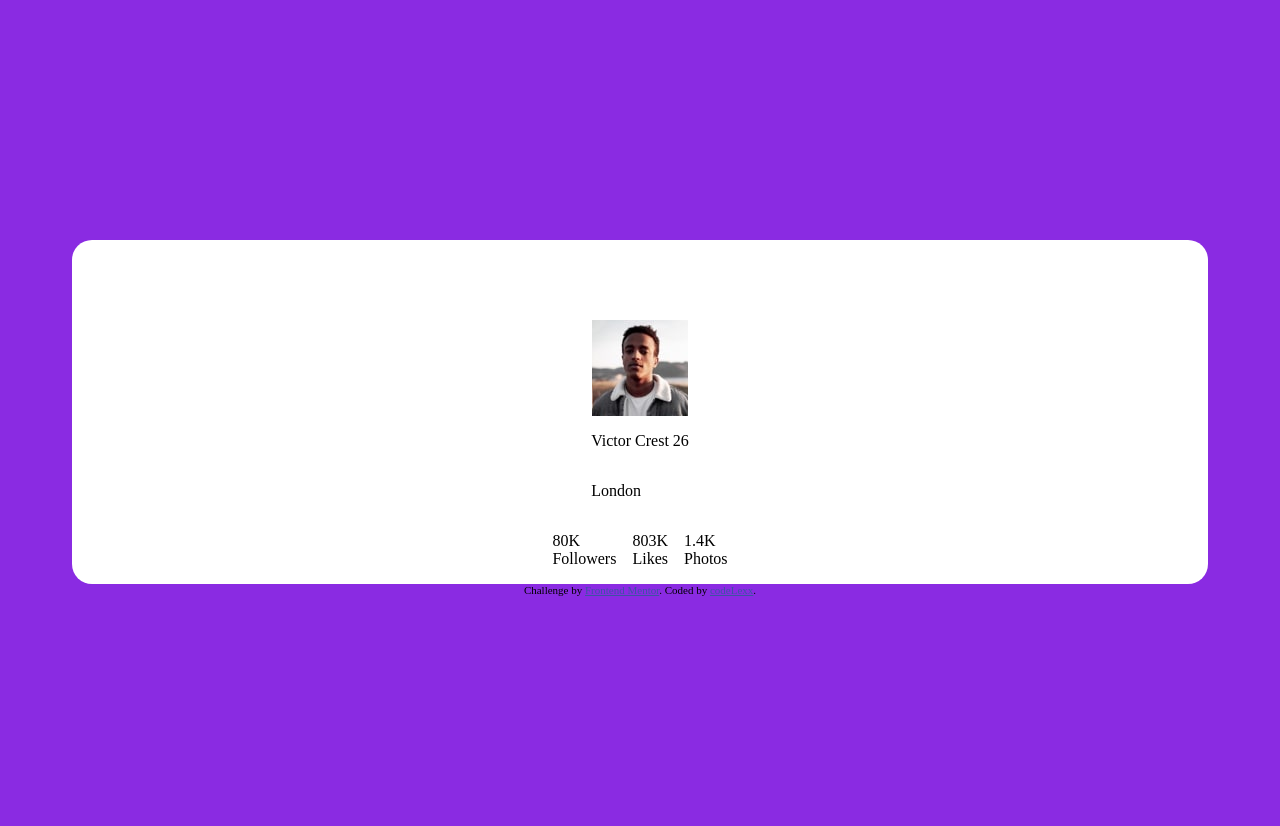
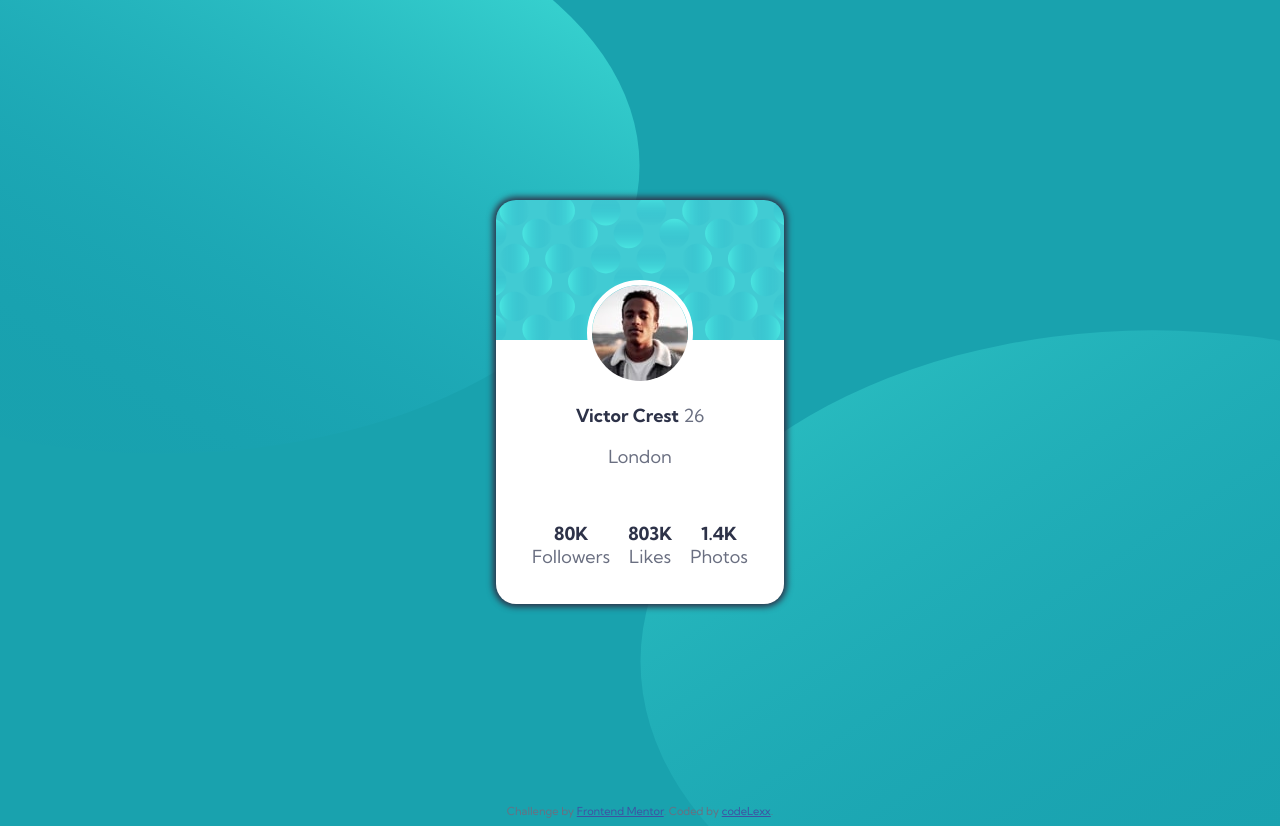
Before and after one commit to lexx54/profile-card, a plain HTML site: page index.html in a window 1280 px wide. Before the commit the page ends 800 px from the top, so only its background shows below. Drawn offline with Linux system fonts and the light colour scheme.

Commit message:
finishe the challenge'

```diff
--- a/css/desktop.css
+++ b/css/desktop.css
@@ -1,3 +1,3 @@
 body {
-  background-color: blueviolet;
+  background-color: white;
 }
--- a/css/mobile.css
+++ b/css/mobile.css
@@ -7,17 +7,38 @@
 
 /*-------------------general----------------*/
 body {
-  background-color: var(--principal-color);
+  /* background-color: var(--principal-color); */
+  background: url(../images/bg-pattern-top.svg) -100% -50%/75% 70% no-repeat,
+    url(../images/bg-pattern-bottom.svg) 250% 200%/80% 80% no-repeat
+      var(--principal-color);
+
+  /* background-attachment: fixed; */
+  font-family: "Kumbh Sans", sans-serif;
+  font-size: 18px;
+  color: var(--text-color);
+  text-align: center;
+}
+main {
 }
 
 /*-------------------card------------------*/
+#profile-picture {
+  border-radius: 50%;
+  border: 5px solid white;
+}
 .card-container {
   background-color: white;
-  margin: 30vh 5vw auto;
+  background-image: url(../images/bg-pattern-card.svg);
+  background-position: top;
+  background-repeat: repeat-x;
+  margin: 25vh auto;
   border-radius: 20px;
   display: flex;
   flex-direction: column;
   align-items: center;
+  width: fit-content;
+  box-shadow: 0px 0px 6px 3px var(--title-color);
+  padding: 0 2em 1em;
 }
 .card-content {
   display: flex;
@@ -29,10 +50,12 @@ body {
   display: flex;
   flex-direction: column;
 }
+.city {
+  margin: 0em auto 2em;
+}
 .card-content-details {
   display: flex;
   align-self: stretch;
-
 }
 .card-content-details p {
   display: flex;
@@ -41,3 +64,7 @@ body {
 .card-content-details p:not(:last-child) {
   padding-right: 1em;
 }
+.account-info-title {
+  color: var(--title-color);
+  font-weight: 700;
+}
--- a/index.html
+++ b/index.html
@@ -25,19 +25,27 @@
       }
     </style>
     <style>
+      @import url("https://fonts.googleapis.com/css2?family=Kumbh+Sans:wght@400;700&display=swap");
       @import url(css/mobile.css);
-      @import url(css/desktop.css) screen and (min-width: 1020px);
+      /* @import url(css/desktop.css) screen and (min-width: 1020px); */
     </style>
   </head>
   <body>
+    <main>
       <section class="card-container">
         <article class="card-content">
           <div class="card-content-inside">
-          <img src="images/image-victor.jpg" alt="profile picture" />
+            <img
+              src="images/image-victor.jpg"
+              alt="profile picture"
+              id="profile-picture"
+            />
           </div>
           <div class="card-content-inside">
-          <p class="info"><span>Victor Crest</span> 26</p>
-          <p>London</p>
+            <p class="info">
+              <span class="account-info-title">Victor Crest</span> 26<br />
+            </p>
+            <p class="city">London</p>
           </div>
           <div class="card-content-details">
             <p><span class="account-info-title">80K</span> Followers</p>
@@ -46,11 +54,15 @@
           </div>
         </article>
       </section>
-    <div class="attribution">
+
+      <footer>
+        <section class="attribution">
           Challenge by
           <a href="https://www.frontendmentor.io?ref=challenge" target="_blank"
             >Frontend Mentor</a
           >. Coded by <a href="#">codeLexx</a>.
-    </div>
+        </section>
+      </footer>
+    </main>
   </body>
 </html>
```
Lines whose indentation alone changed are shown as unchanged.
